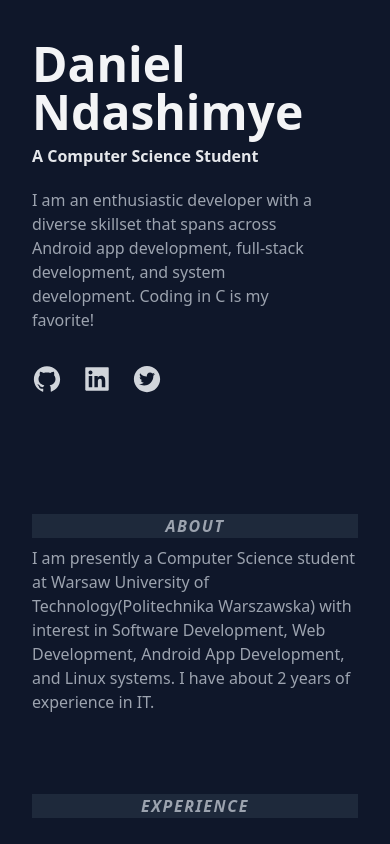
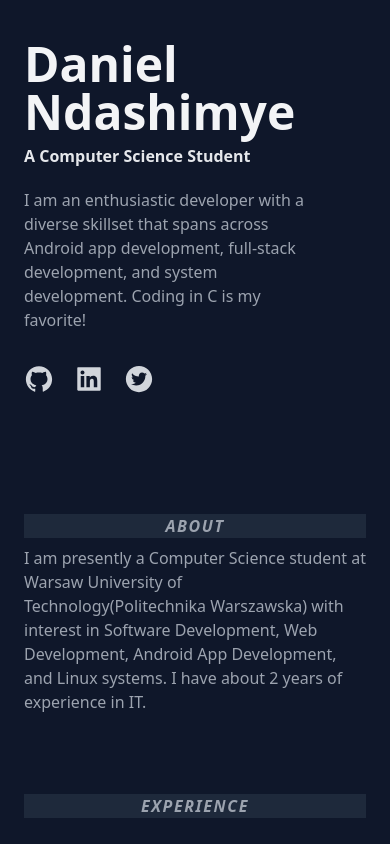
Before and after one commit to Dahdo/portfolio, a React (Vite) app: page / in a window 390 px wide. Shown: the top 844 px of the page. Built offline with nearby package versions, Linux system fonts and the light colour scheme.

Commit message:
padding reduction

```diff
--- a/src/App.jsx
+++ b/src/App.jsx
@@ -2,7 +2,7 @@ import {Intro, Navbar, Social, About, Experience, Projects} from './major_compon
 
 function App() {
   return (
-    <main className=" bg-slate-900 flex min-h-screen flex-col gap-10 md:flex-row text-gray-400 px-8 md:px-10 m-0">
+    <main className=" bg-slate-900 flex min-h-screen flex-col gap-10 md:flex-row text-gray-400 px-6 md:px-10 m-0">
       <section className=" basis-1/2 py-10 md:py-20 md:fixed md:w-5/12">
         <Intro/>
         <div className=" hidden md:block"><Navbar/></div>
```
